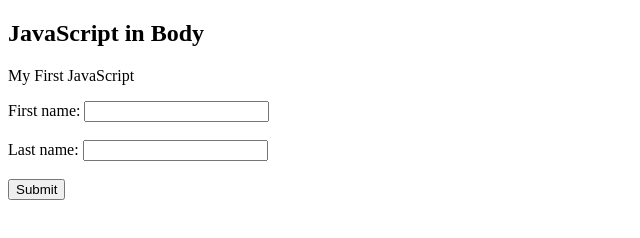
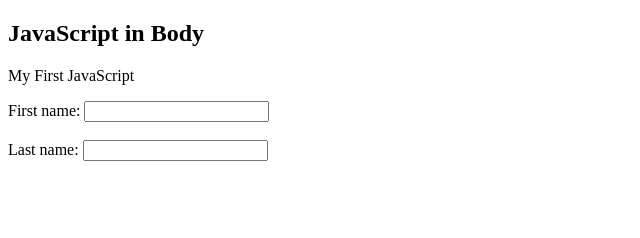
Before and after one commit to 201947/javascript, a plain HTML site: page index.html in a window 1280 px wide. Shown: the whole page, without its empty margins (0-640 px from the left). Drawn offline with Linux system fonts and the light colour scheme.

Commit message:
Update index.html

```diff
--- a/index.html
+++ b/index.html
@@ -12,13 +12,10 @@ document.getElementById("demo").innerHTML = "My First JavaScript";
 
 
 
-<form action="/action_page.php">
   <label for="fname">First name:</label>
   <input type="text" id="fname" name="fname"><br><br>
   <label for="lname">Last name:</label>
   <input type="text" id="lname" name="lname"><br><br>
-  <input type="submit" value="Submit">
-</form>
 
 </body>
 </html>
```
